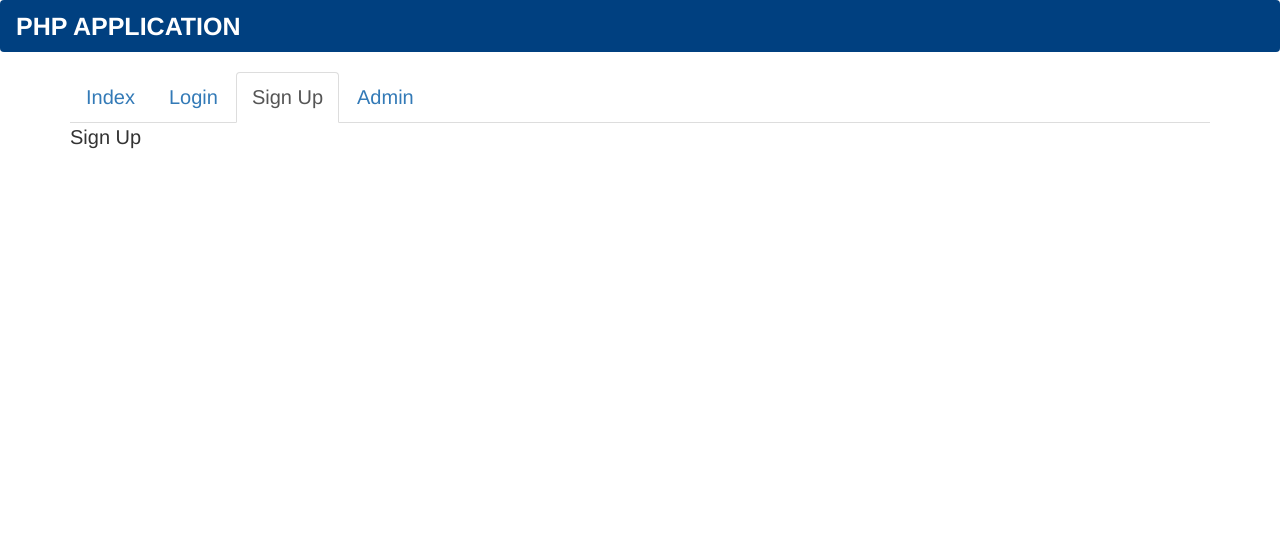
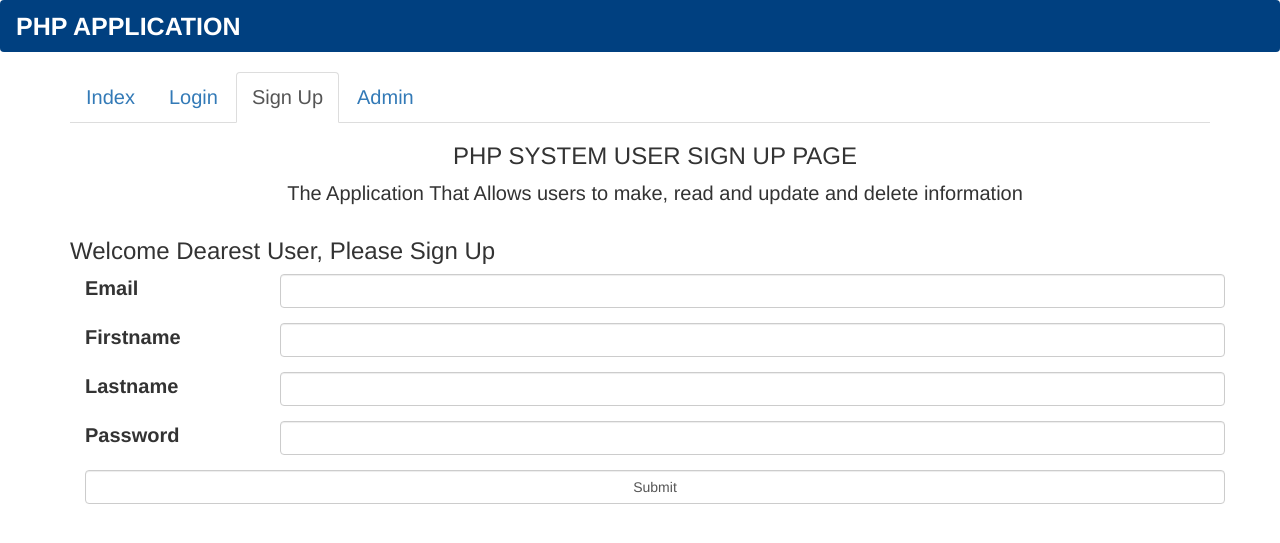
Before and after one commit to Mwarukason/PHP-web-site, a PHP site: page / in a window 1280 px wide, after a click on "Sign Up". Shown: the top 543 px of the page. Run offline with PHP 8.4, Linux system fonts and the light colour scheme.

Commit message:
create new signup page form for signup

```diff
--- a/index.php
+++ b/index.php
@@ -50,7 +50,7 @@
 		</div>
 
 		<div id="signup" class="tab-pane fade in">
-			<p>Sign Up</p>
+			<?php include("./user/signup.php"); ?>
 		</div>
 
 		<div id="admin" class="tab-pane fade in">
--- /dev/null
+++ b/user/signup.php
@@ -0,0 +1,52 @@
+<div class="container">
+	<div class="row" style="text-align: center;">
+		<h3>PHP SYSTEM USER SIGN UP PAGE</h3>
+	</div>
+
+	<div class="row">
+		<p style="text-align: center;">The Application That Allows users to make, read and update and delete information</p>
+	</div>
+
+	<div class="row">
+		<h3>Welcome Dearest User, Please Sign Up</h3>
+	</div>
+	<!-- add bostrap element form-horizontal-->
+	<form action="" method="post" class="form-horizontal">
+		<div class="row form-group">
+			<label for="" class="col-sm-2">Email</label>
+			<div class="col-sm-10">
+				<input type="text" name="email" id="email" class="form-control">
+			</div>
+		</div>
+
+		<div class="row form-group">
+			<label for="" class="col-sm-2">Firstname</label>
+			<div class="col-sm-10">
+				<input type="text" name="Firstname" id="Firstname" class="form-control">
+			</div>
+		</div>
+
+		<div class="row form-group">
+			<label for="" class="col-sm-2">Lastname</label>
+			<div class="col-sm-10">
+				<input type="text" name="Lastname" id="Lastname" class="form-control">
+			</div>
+		</div>
+
+		<div class="row form-group">
+			<label for="" class="col-sm-2">Password</label>
+			<div class="col-sm-10">
+				<input type="password" name="password" id="password" class="form-control">
+			</div>
+		</div>
+
+		<div class="row form-group">
+			<div class="col-xs-12">
+				<input type="submit" name="submit" id="submit" class="form-control">
+			</div>
+		</div>
+
+	</form>
+
+
+</div>
```
